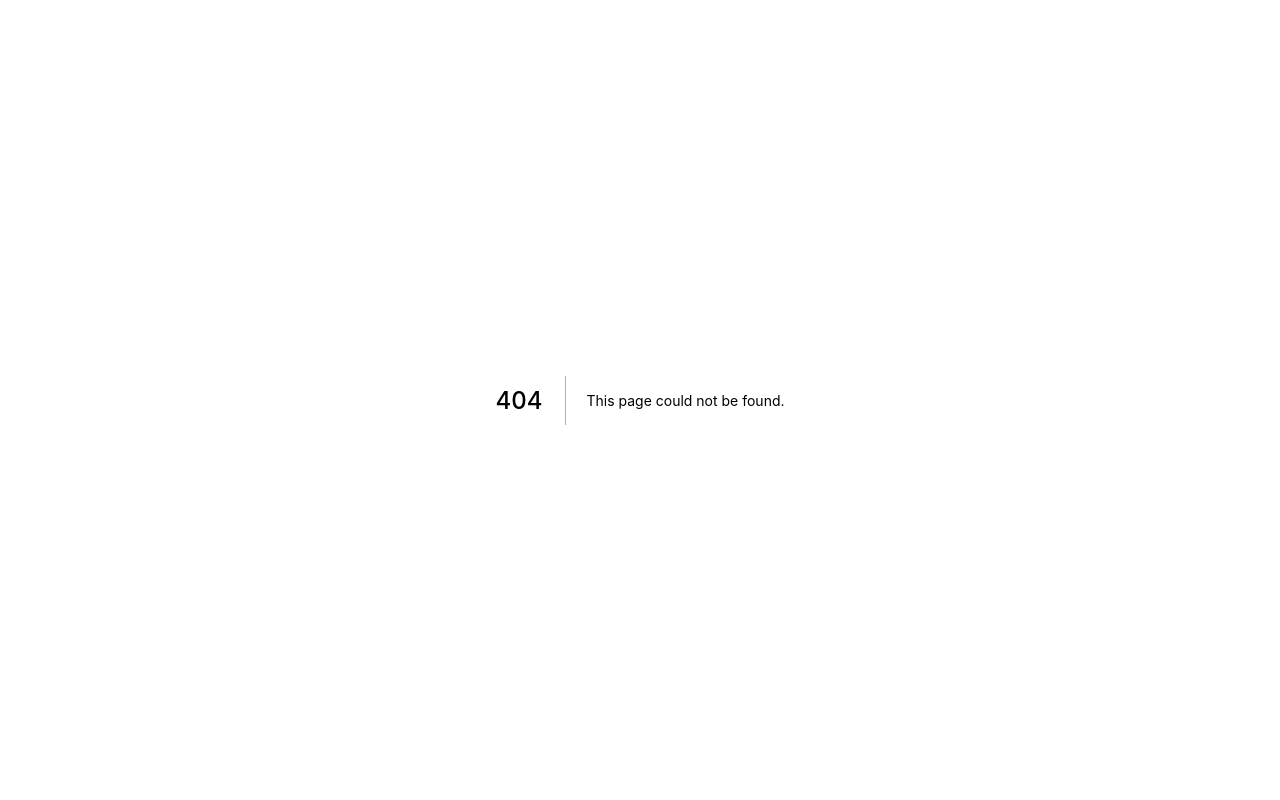
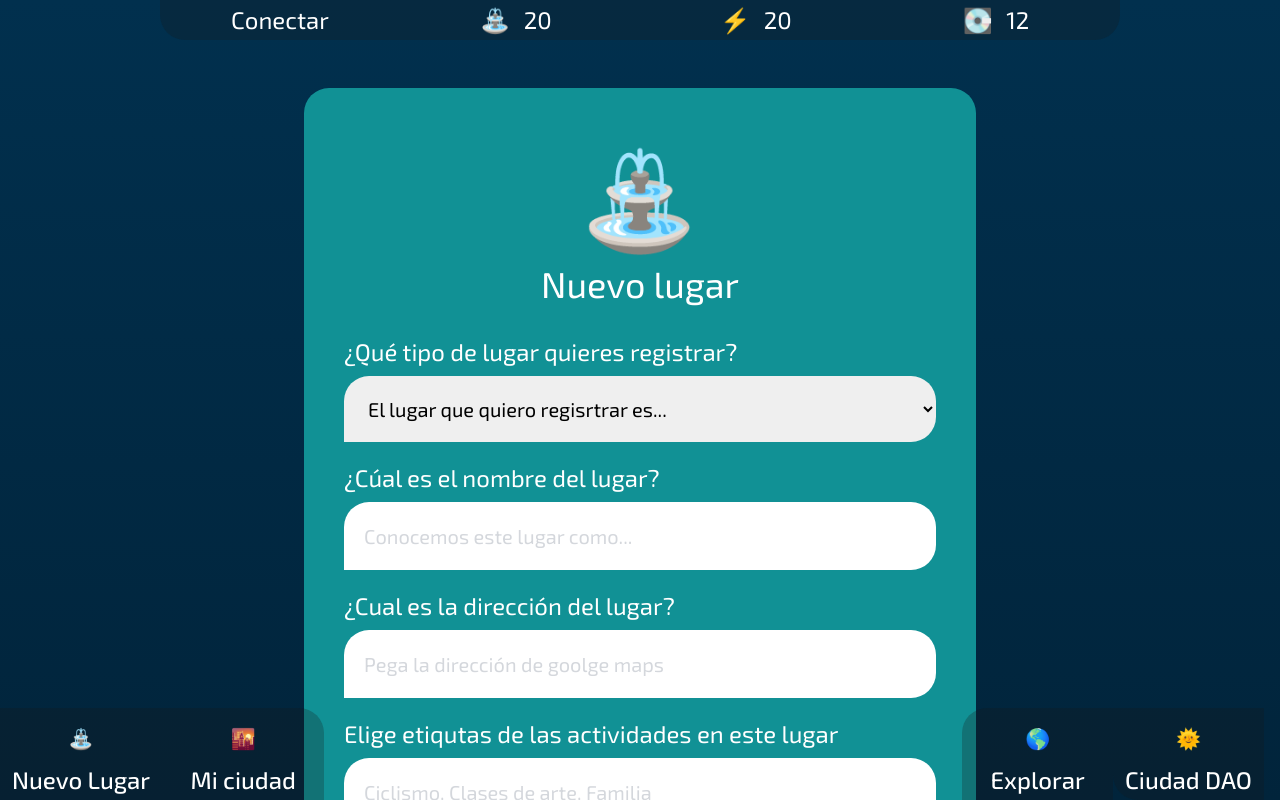
Before and after one commit to zenbitETH/Punk-Cities-V.02, a Next.js app: page /NewPlace in a window 1280 px wide. Before the commit this address had no page. Built offline with nearby package versions, Linux system fonts and the light colour scheme.

Commit message:
NewPlace form

```diff
--- /dev/null
+++ b/pages/NewPlace.js
@@ -0,0 +1,51 @@
+import Layout from "../components/Layout";
+
+export default function NewPlace() {
+
+  return (
+    <Layout class="text-center content-center">
+      <div class="NewPlace">
+        <div class="NewIcon">⛲</div>
+        <div class="text-white text-4xl">Nuevo lugar</div>
+          <div class="inputs">
+            <label class="text-white" for="TypeOfPlace">¿Qué tipo de lugar quieres registrar?</label>
+            <select id="TypeOfPlace" type="text" placeholder="Park" >
+              <option disabled selected>El lugar que quiero regisrtrar es...</option>
+              <option>⛲ Parque Público</option>
+              <option>🛹 Skate Park</option>
+              <option>⚽ Cancha de Fut</option>
+              <option>🏀 Cancha de Basket</option>
+              <option>😄 Juegos infantiles</option>
+              <option>🏋️‍♀️ Gym al aire libre</option>
+              <option>🎭 Galeria de Arte / Museo</option>
+              <option>🏟️ Estadio</option>
+              <option>🏖️ Playa</option>
+              <option>♻️ Punto de Reciclaje</option>
+              <option>🚏 Parada de autobus</option>
+              <option>📚 Biblioteca</option>
+              <option>🎓 Universidad</option>
+              <option>⛪ Iglesia o Templo</option>
+              <option>🗳️ Oficina de gobierno</option>
+            </select>
+            <label class="text-white">¿Cúal es el nombre del lugar?</label>
+            <input type="text" placeholder="Conocemos este lugar como..." />
+            <label class="text-white">¿Cual es la dirección del lugar?</label>
+            <input type="text" placeholder="Pega la dirección de goolge maps"  />
+            <label class="text-white">Elige etiqutas de las actividades en este lugar</label>
+            <input type="text" placeholder="Ciclismo, Clases de arte, Familia" />
+            <label class="text-white"> ¿Qué recompensa prefieres?</label>
+            <select id="TypeOfPlace" type="text" placeholder="Park">
+              <option disabled selected>
+              ⚡ Energia Solarpunk o 💽 Chips Cyberpunk
+              </option>
+              <option>¡Quiero energia! (+1⚡)</option>
+              <option>¡Quiero chips! (+1💽)</option>
+            </select>
+          </div>
+          <div class="CreateAcc hover:bg-solar-100" type="submit" >
+            Registrar lugar
+          </div>
+      </div>
+    </Layout>
+  )
+}
```
Also changed, not shown: pages/new-place.js (deleted).
